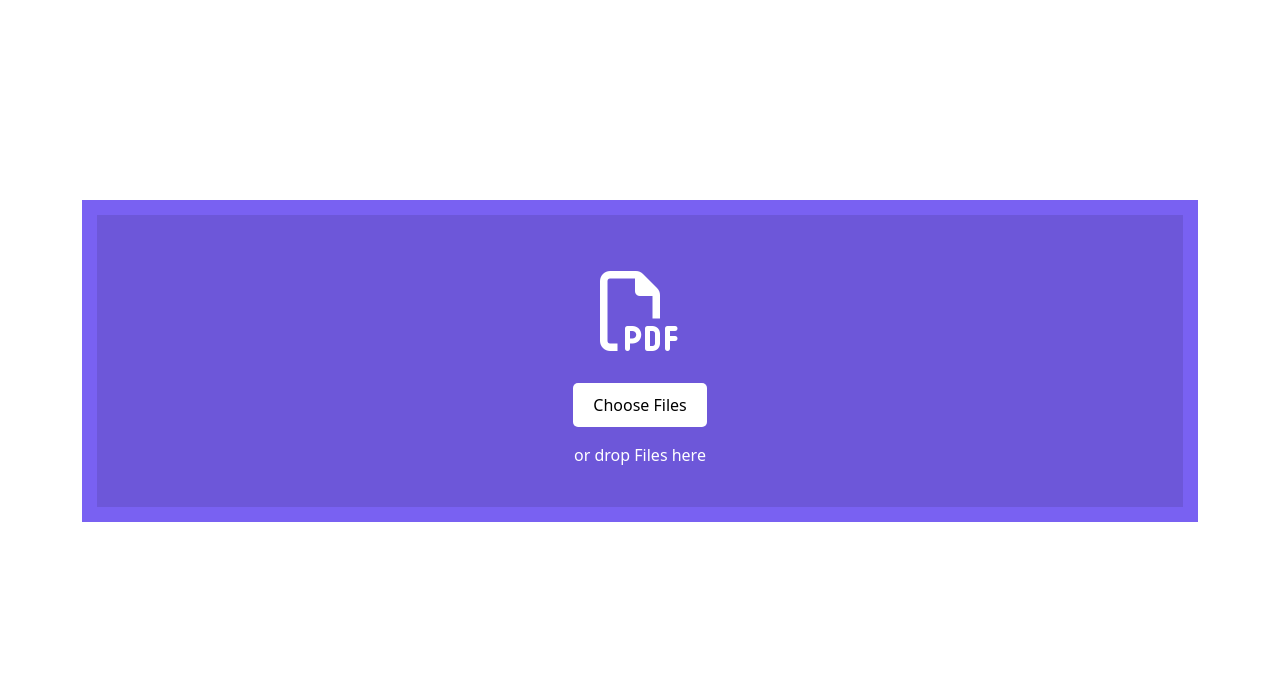
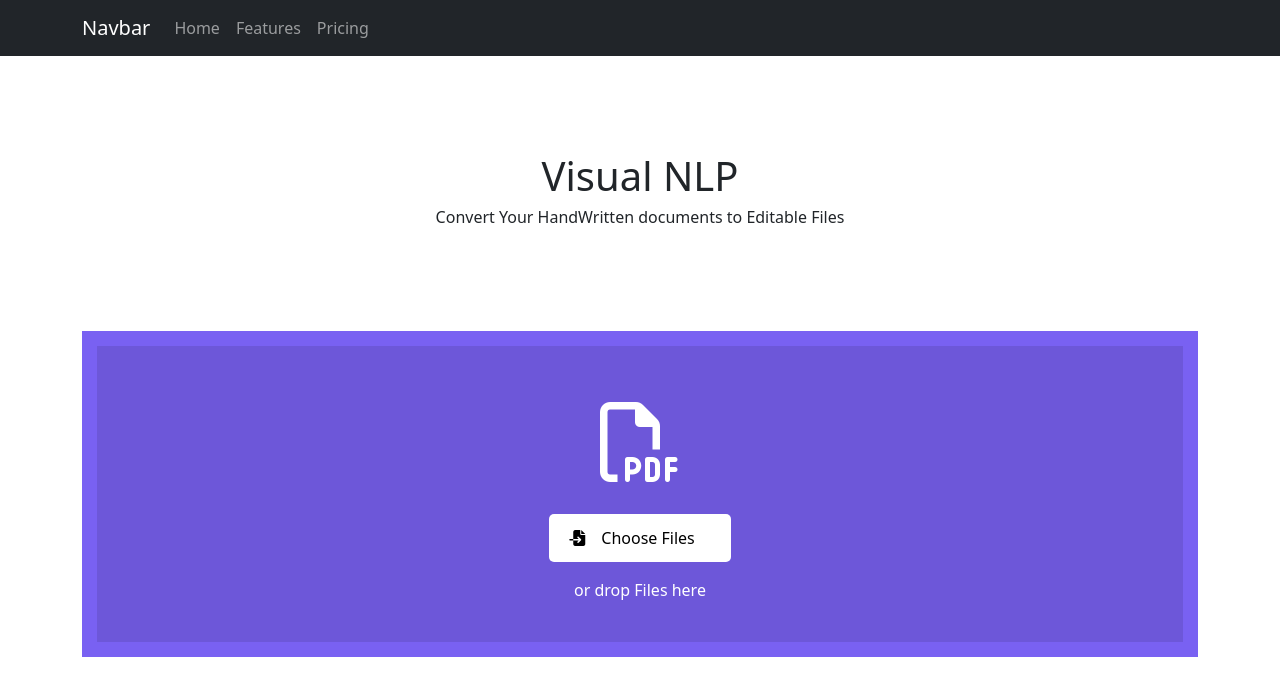
Before and after one commit to The-Coding-Team/Visual-NLP, a React (Create React App) app: page /page-1 in a window 1280 px wide. Shown: the top 696 px of the page. Built offline with nearby package versions, Linux system fonts and the light colour scheme.

Commit message:
page-1 done

```diff
--- a/src/components/Page1.jsx
+++ b/src/components/Page1.jsx
@@ -1,24 +1,64 @@
-import React from "react";
+import React, { useState } from "react";
 import { Container } from "react-bootstrap";
+import { useHistory } from "react-router";
+import Header from "./Page2/Header";
+import Main from "./Page2/Main";
 
 export const Page1 = () => {
+  const history = useHistory();
+  const [loadingText, setLoadingText] = useState("Uploading File");
+  const [fileDisplay, setFileDisplay] = useState("flex");
+  const [loadingDisplay, setLoadingDisplay] = useState("none");
+  const handleFileChange = () => {
+    setFileDisplay("none");
+    setLoadingDisplay("flex");
+    setTimeout(() => {
+      setLoadingText("Analysing File");
+      setTimeout(() => {
+        setLoadingText("Extracting Text from File");
+        setTimeout(() => {
+          history.push("/page-2");
+        }, 2000);
+      }, 2000);
+    }, 2000);
+  };
   return (
     <>
-      {/* <Header /> */}
+      <Header />
+      <Main />
       <Container className="page-1--container">
-        <div className="drop-file--container">
+        <div style={{ display: fileDisplay }} className="drop-file--container">
           <div className="icon m-3">
             <i style={{ fontSize: "80px" }} class="far">
               &#xf1c1;
             </i>
           </div>
           <div className="input-field m-3">
-            <label className="input-file--label" htmlFor="input-file">
-              Choose Files
+            <label className="d-flex input-file--label" htmlFor="input-file">
+              <div>
+                <i class="fas fa-file-import"></i>
+              </div>
+              <div className="mx-3">Choose Files</div>
             </label>
-            <input type="file" id="input-file" style={{ display: "none" }} />
+            <input
+              onChange={() => {
+                handleFileChange();
+              }}
+              type="file"
+              id="input-file"
+              style={{ display: "none" }}
+            />
           </div>
           <div className="bottom-text">or drop Files here</div>
+        </div>
+        <div style={{ display: loadingDisplay }} className="loading--container">
+          <div>
+            <div class="lds-ripple">
+              <div></div>
+              <div></div>
+            </div>
+          </div>
+          <div>{loadingText}</div>
         </div>
       </Container>
     </>
--- a/src/components/Page2/Main.jsx
+++ b/src/components/Page2/Main.jsx
@@ -1,14 +1,13 @@
-import React from 'react'
+import React from "react";
 
 const Main = () => {
-    return (
-        <div className="d-flex justify-content-center m-5">
-            <div className="justify-content-center m-5" width="100%">
-                <h1 style={{textAlign:"center"}}>PDF Reader</h1>
-                <h6>Convert Your Scanned Files to Editable Pdf</h6>
-            </div>
-
-        </div>
-    )
-}
+  return (
+    <div className="d-flex justify-content-center m-5">
+      <div className="justify-content-center m-5" width="100%">
+        <h1 style={{ textAlign: "center" }}>Visual NLP</h1>
+        <h6>Convert Your HandWritten documents to Editable Files</h6>
+      </div>
+    </div>
+  );
+};
 export default Main;
--- a/src/custom.css
+++ b/src/custom.css
@@ -11,12 +11,58 @@
   align-items: center;
   text-align: center;
   justify-content: center;
-  top: 25%;
+  /* top: 10%; */
+  padding: 40px;
+}
+.loading--container {
+  border: 15px solid rgb(33, 37, 41);
+  background-color: rgb(33, 37, 41);
+  color: white;
+  position: relative;
+  display: flex;
+  flex-direction: column;
+  align-items: center;
+  text-align: center;
+  justify-content: center;
+  /* top: 10%; */
   padding: 40px;
 }
 .input-file--label {
   background-color: white;
+  cursor: pointer;
   color: black;
   border-radius: 5px;
-  padding: 10px 20px;
+  padding: 12px 20px;
 }
+.lds-ripple {
+  display: inline-block;
+  position: relative;
+  width: 80px;
+  height: 80px;
+}
+.lds-ripple div {
+  position: absolute;
+  border: 4px solid #fff;
+  opacity: 1;
+  border-radius: 50%;
+  animation: lds-ripple 1s cubic-bezier(0, 0.2, 0.8, 1) infinite;
+}
+.lds-ripple div:nth-child(2) {
+  animation-delay: -0.5s;
+}
+@keyframes lds-ripple {
+  0% {
+    top: 36px;
+    left: 36px;
+    width: 0;
+    height: 0;
+    opacity: 1;
+  }
+  100% {
+    top: 0px;
+    left: 0px;
+    width: 72px;
+    height: 72px;
+    opacity: 0;
+  }
+}
```
